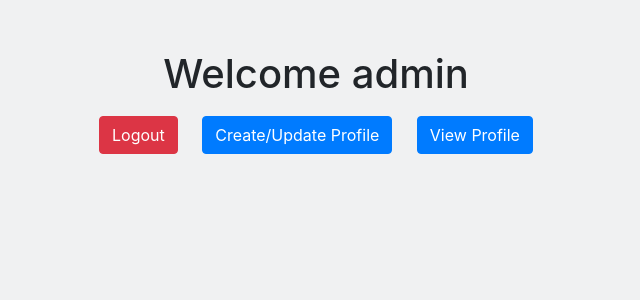
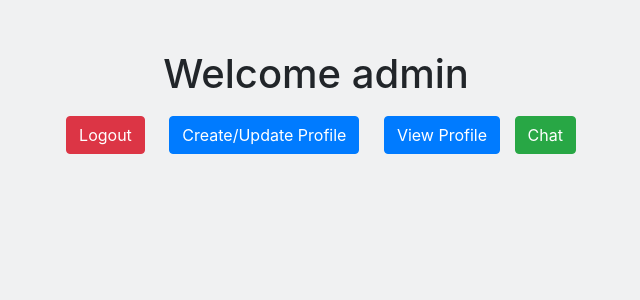
Before and after one commit to AarushTewari/SUTT-Task, a Django app: page /welcome/ in a window 1280 px wide. Shown: the top 300 px of the page, without its empty margins (324-964 px from the left). Run offline with Django 4.2, Linux system fonts and the light colour scheme; a user stored in the database is signed in; data comes from the database, SQL or seed files in the repository; some libraries are stand-ins or nearby versions.

Commit message:
Update welcome.html

```diff
--- a/Templates/welcome.html
+++ b/Templates/welcome.html
@@ -38,6 +38,7 @@
             <a href="/accounts/logout" class="btn btn-danger">Logout</a>
             <a href="/change_profile" class="btn btn-primary">Create/Update Profile</a>
             <a href="{% url 'hospital:profile' patient.id %}" class="btn btn-primary">View Profile</a>
+            <a href="{% url 'hospital:room' patient.name %}" class="btn btn-success">Chat</a>
         </div>
     </div>
 
```
